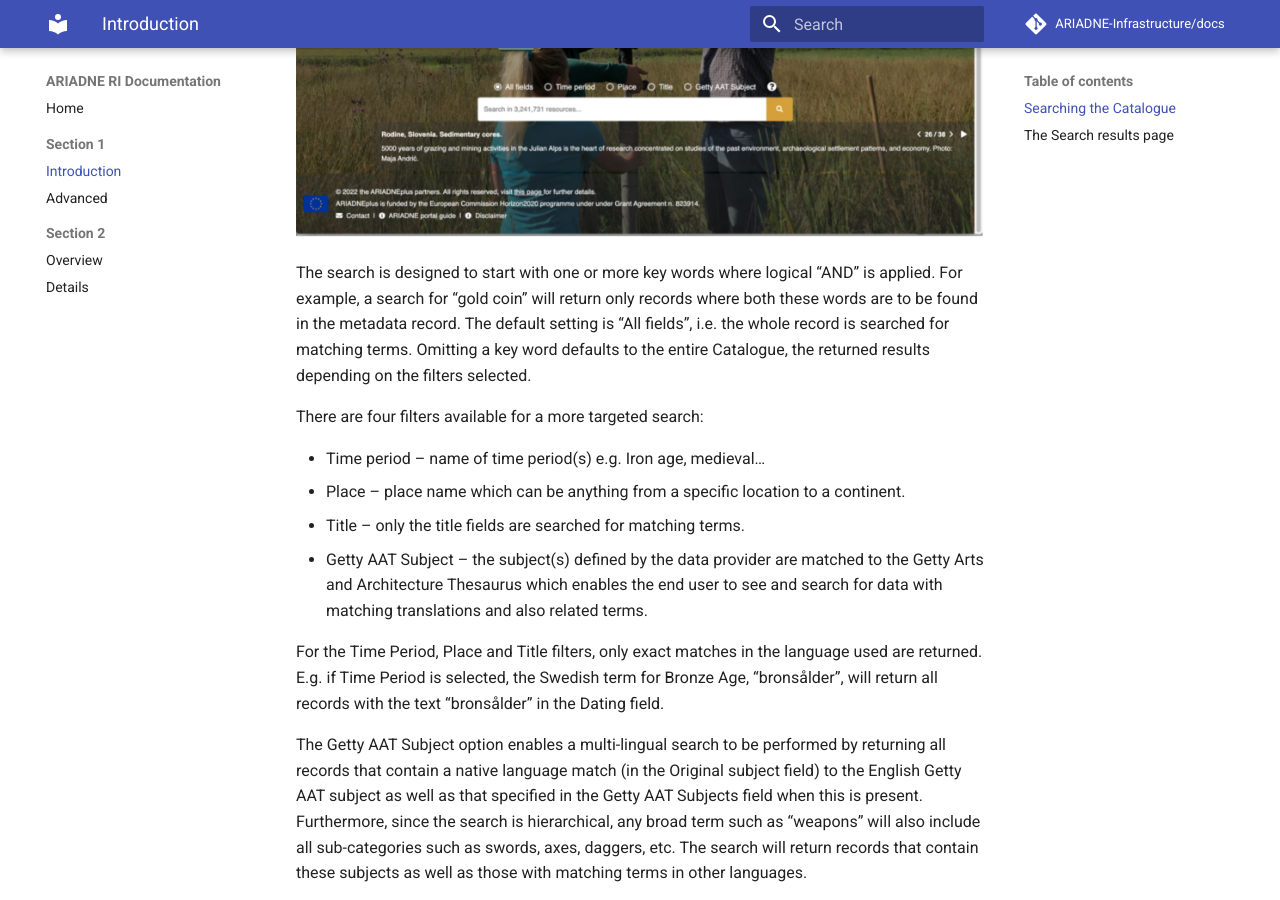
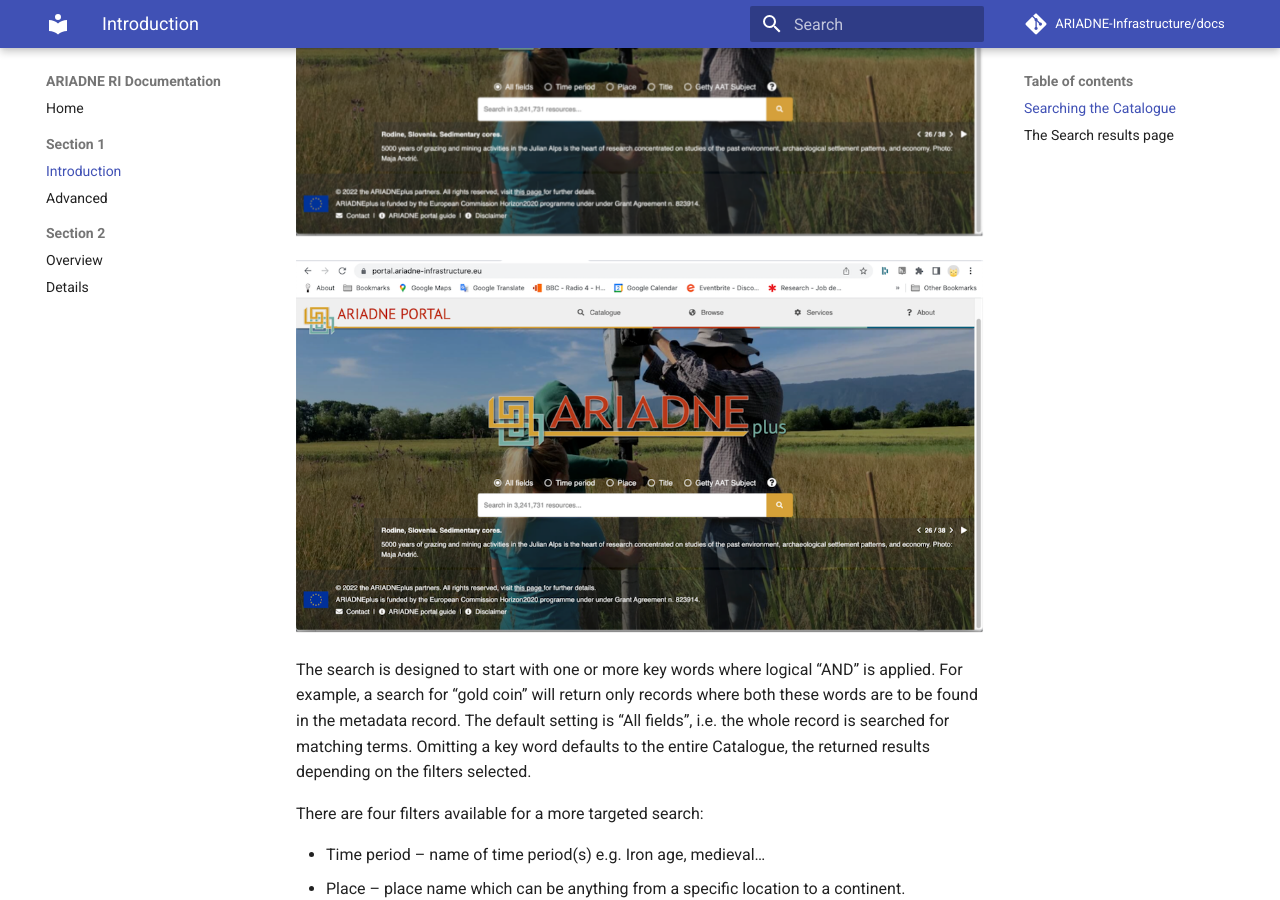
Before and after one commit to uoy-ads/hsds-data-catalogue-docs, an MkDocs documentation site: the page built from docs/section1/intro.md, in a window 1280 px wide and 900 px high, scrolled down 787 px. Built offline with MkDocs 1.6.1 and Material for MkDocs 9.7.7, drawn with Linux system fonts in a browser that asks for light colours; comment, search, counter and statistics services are not loaded.

Commit message:
Update intro.md

```diff
--- a/docs/section1/intro.md
+++ b/docs/section1/intro.md
@@ -14,6 +14,8 @@
 Entry to the catalogue consists of a text entry search box with the option to apply one of four filters.
 
 ![Alt text](../assets/01-Landing-page-800x433.png)
+
+![Alt text](../assets/01-Landing page-1000x542.png)
 
 The search is designed to start with one or more key words where logical “AND” is applied. For example, a search for “gold coin” will return only records where both these words are to be found in the metadata record. The default setting is “All fields”, i.e. the whole record is searched for matching terms. Omitting a key word defaults to the entire Catalogue, the returned results depending on the filters selected.
 
```
